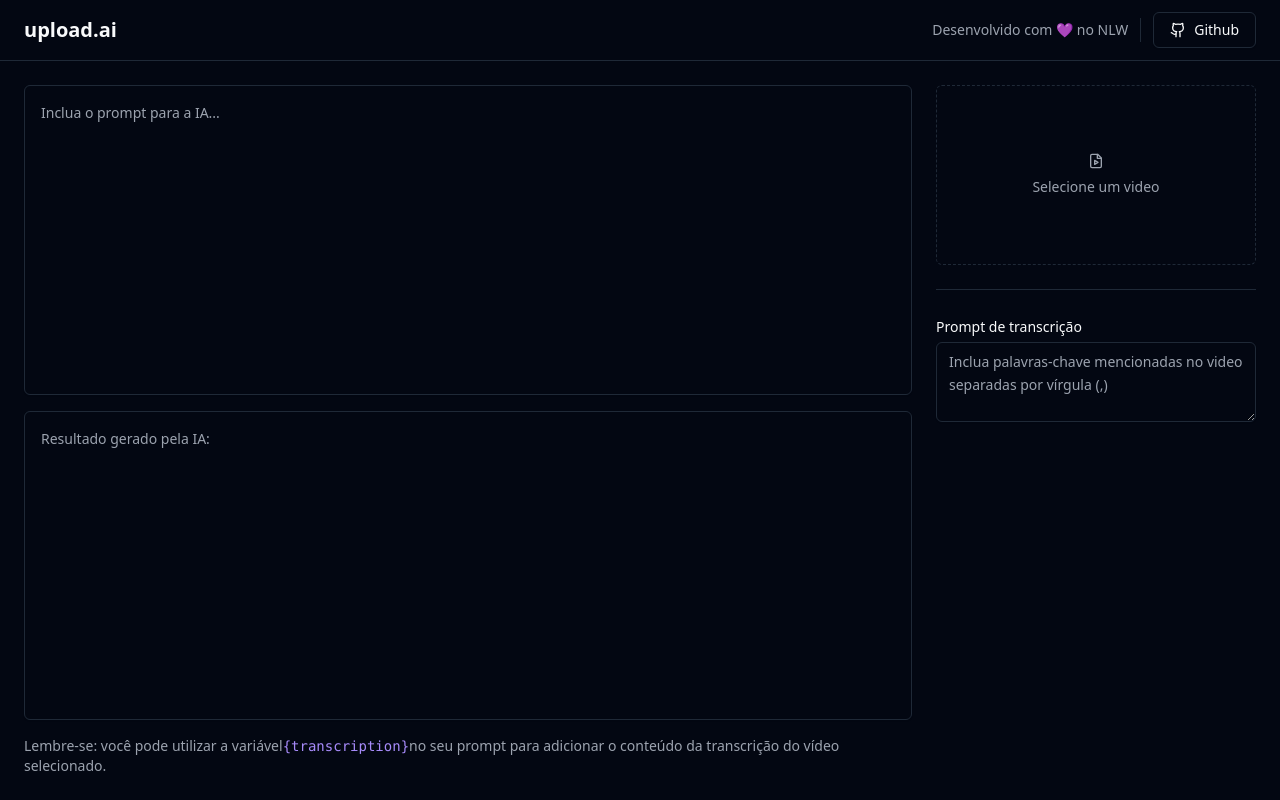
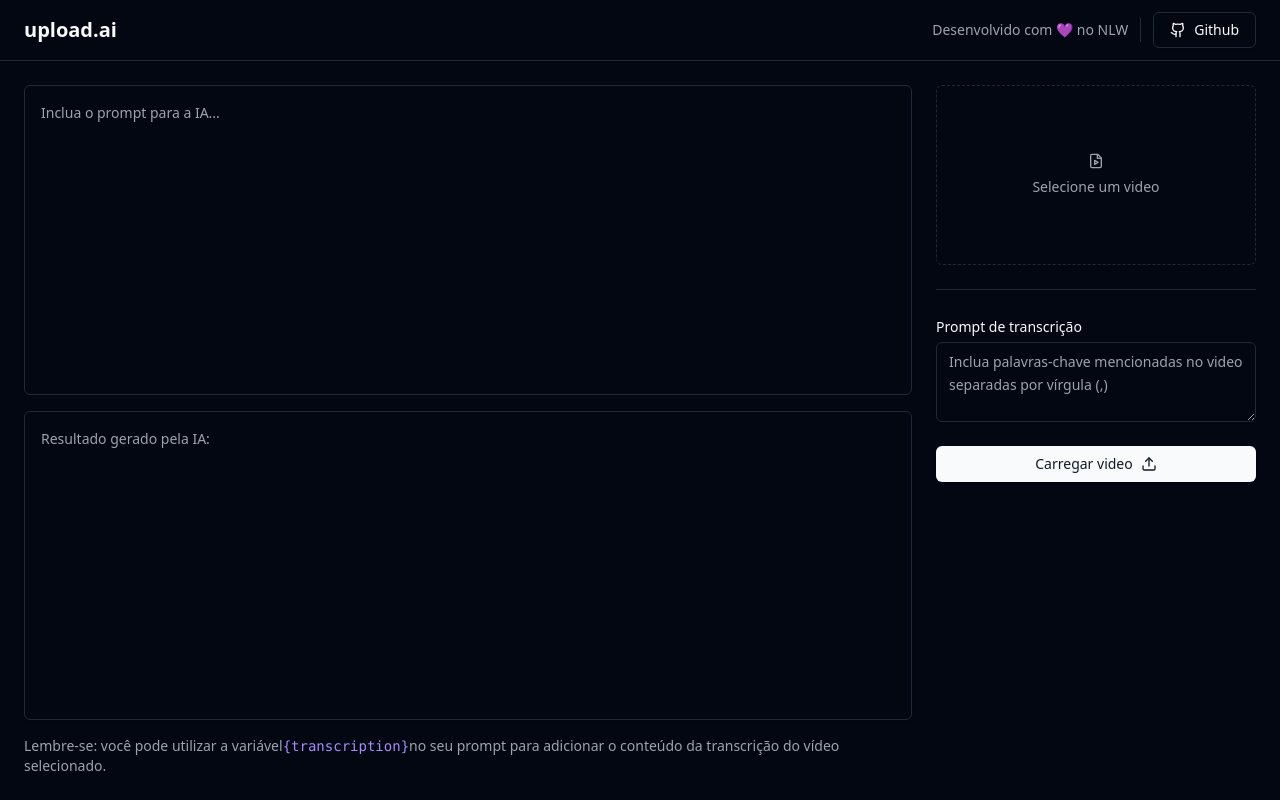
Before and after one commit to andrewgerez/upload-ai, a React (Vite) app: page / in a window 1280 px wide. Built offline with nearby package versions, Linux system fonts and the light colour scheme.

Commit message:
feat: load video cta

```diff
--- a/src/App.tsx
+++ b/src/App.tsx
@@ -1,4 +1,4 @@
-import { Github, FileVideo } from 'lucide-react'
+import { Github, FileVideo, Upload } from 'lucide-react'
 import { Button } from "./components/ui/button";
 import { Separator } from './components/ui/separator';
 import { Textarea } from './components/ui/textarea';
@@ -81,6 +81,11 @@
                 placeholder="Inclua palavras-chave mencionadas no video separadas por vírgula (,)"
               />
             </div>
+
+            <Button type="submit" className="w-full">
+              Carregar video
+              <Upload className="w-4 h-4 ml-2" />
+            </Button>
           </form>
         </aside>
       </main>
```
